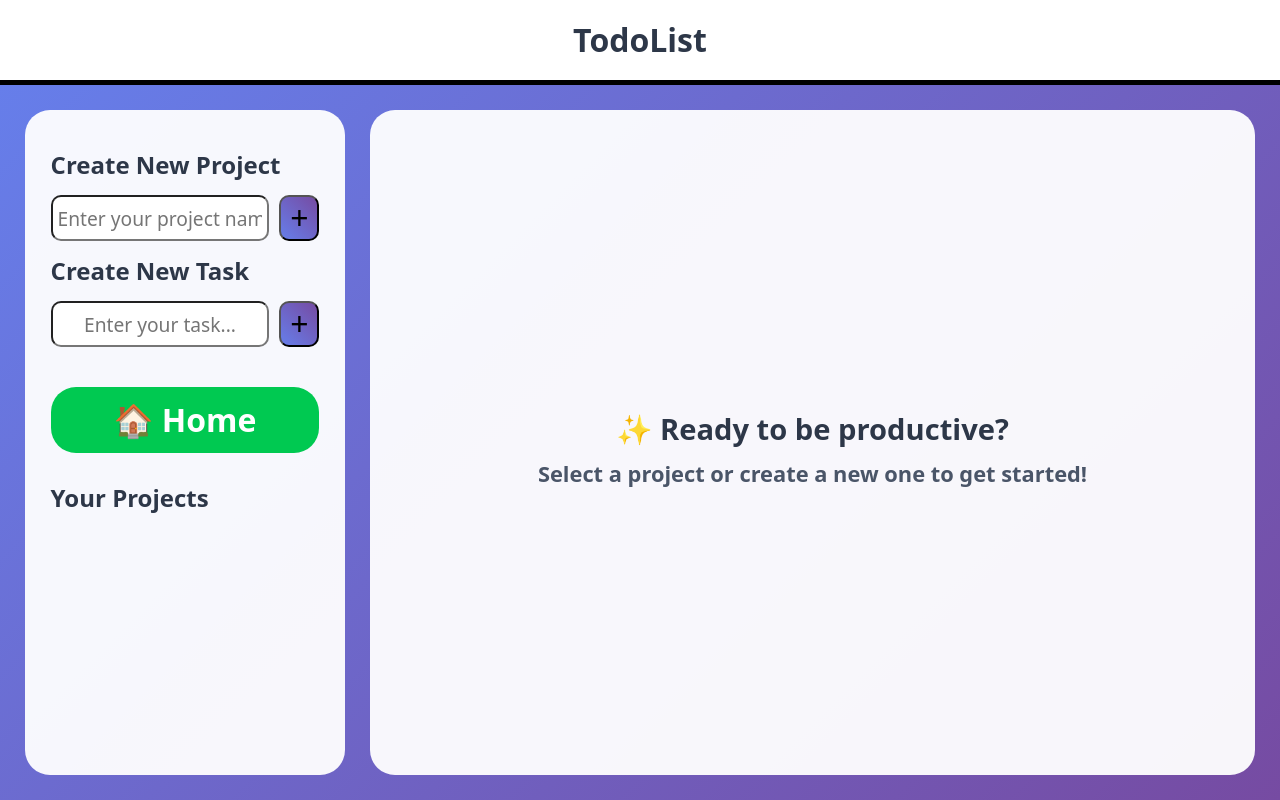
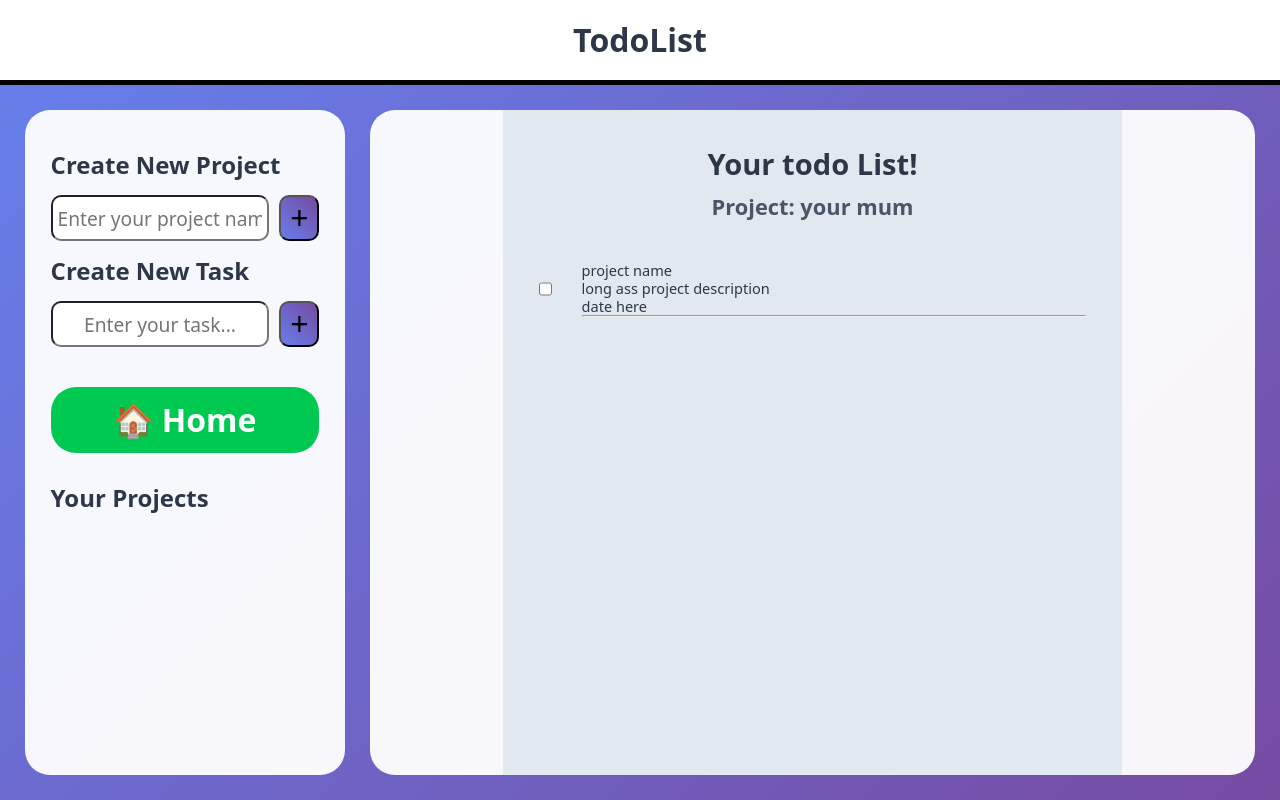
Before and after one commit to ArqamWaheed/todolist, a website built with webpack: page src/index.html in a window 1280 px wide. Built offline with nearby package versions, Linux system fonts and the light colour scheme.

Commit message:
Added the template for projects on display

```diff
--- a/src/LeftPanelEventListeners.js
+++ b/src/LeftPanelEventListeners.js
@@ -1,12 +1,14 @@
 import { $leftSidePanel, projectInput, taskInput } from "./LeftPanelDOM";
 import { modifyTodoModal } from "./Modal";
+import { modifyDisplay } from "./RightPanelDOM";
 import { checkProjectExistance, modifyProject } from "./projects";
 
 const $createProjBtn = $leftSidePanel.querySelector(".createProjectButton");
 const $createTaskBtn = $leftSidePanel.querySelector(".createTaskButton");
+const $homeBtn = $leftSidePanel.querySelector(".projectHome");
 
-$createTaskBtn.addEventListener('click', function() {
-    console.log(checkProjectExistance());
+
+$createTaskBtn.addEventListener('click', function() { // Create Task
     if (checkProjectExistance()) {
         modifyTodoModal.openModal();
         modifyTodoModal.setInput();
@@ -17,14 +19,20 @@ $createTaskBtn.addEventListener('click', function() {
     }
 })
 
-$createProjBtn.addEventListener('click', function() {
+$createProjBtn.addEventListener('click', function() { // Create Project
     modifyProject.addProject(projectInput.getInputName());
 });
 
-$leftSidePanel.addEventListener('click', function(e) {
+$leftSidePanel.addEventListener('click', function(e) {  // Delete project
     if (e.target.classList.contains("deleteProjectBtn")) {
         const projectName = e.target.parentNode.querySelector("p").textContent;
         modifyProject.deleteProject(projectName); // removing from the array
+        modifyTodoModal.deleteFromDropdown(projectName);
         e.target.parentNode.remove();  // removing from the dom tree
     }
 })
+
+$homeBtn.addEventListener('click', function() {
+    modifyDisplay.clearDisplay();
+    modifyDisplay.renderHomePage();
+})
--- a/src/Modal.js
+++ b/src/Modal.js
@@ -20,6 +20,13 @@ const modifyTodoModal = {
         $option.style.value = projectName;
         $option.textContent = projectName;
         $projectDropdown.appendChild($option);
+    },
+    deleteFromDropdown(projectName) {
+        for (const child of $projectDropdown.children) {
+            if (child.textContent == projectName) {
+                $projectDropdown.removeChild(child);
+            }
+        }
     }
 }
 
--- a/src/RightPanelDOM.js
+++ b/src/RightPanelDOM.js
@@ -10,7 +10,7 @@ const modifyDisplay = {
         $rightSidePanel.appendChild($h2);
     },
 
-    renderProject() {
+    renderProject(projectName) {
 
     },
 
--- a/src/index.html
+++ b/src/index.html
@@ -35,7 +35,20 @@
         </div>
 
         <div class="display">
-            <div class="todoDisplayDiv">
+            <div class="displayProjectDiv">
+                <div>
+                    <h1 style="text-align: center; margin-bottom: calc(3px + 1vh);">Your todo List!</h1>
+                    <h2 style="text-align: center;">Project: your mum</h2>
+                </div>
+                    <div style="width: 100%; display: flex; gap: 30px; margin-top: 5vh;">
+                        <input type="checkbox">
+                        <div style="flex: 1;">
+                            <p>project name</p>
+                            <p>long ass project description</p>
+                            <p>date here</p>
+                            <hr>
+                        </div>
+                    </div>
 
             </div>
         </div>
@@ -52,7 +65,7 @@
               <hr>
               <div class="todoFooterDiv">
                 <div class="selectproject">
-                    <label for="projectSelect" class="projectselectlabel">Project:</label>
+                    <label for="projectselect" class="projectselectlabel">Project:</label>
                     <select name="projects" id="projectselect">
                     </select>
                 </div>
--- a/src/index.js
+++ b/src/index.js
@@ -3,7 +3,6 @@ import { modifyDisplay} from "./RightPanelDOM.js";
 import "./LeftPanelEventListeners.js";
 import "./ModalEventListeners.js";
 
-modifyDisplay.renderHomePage();
 function createTodo(title, description, dueDate, priority) {
     this.title = (typeof title === "string") ? title : null;
     this.description = (typeof description === "string") ? description : null;
--- a/src/styles.css
+++ b/src/styles.css
@@ -266,7 +266,7 @@ button:active {
 }
 
 .dueDateDiv {
-  margin: calc(5px + 2vh) 0;
+  margin: calc(5px + 4vh) 0;
   display: flex;
   align-content: center;
 
@@ -300,6 +300,7 @@ label.dueDate {
 .selectproject {
   display: flex;
   gap: 5px;
+  border: 3px solid var(--lightgrey);
 }
 
 #projectselect {
@@ -311,3 +312,13 @@ label.dueDate {
   outline: none;
   border: none;
 }
+
+.displayProjectDiv {
+  display: flex;
+  align-items: center;
+  flex-direction: column;
+  padding: calc(15px + 1vh + 1vw);
+  width: 70%;
+  height: 100%;
+  background: var(--lightgrey);
+}
```
